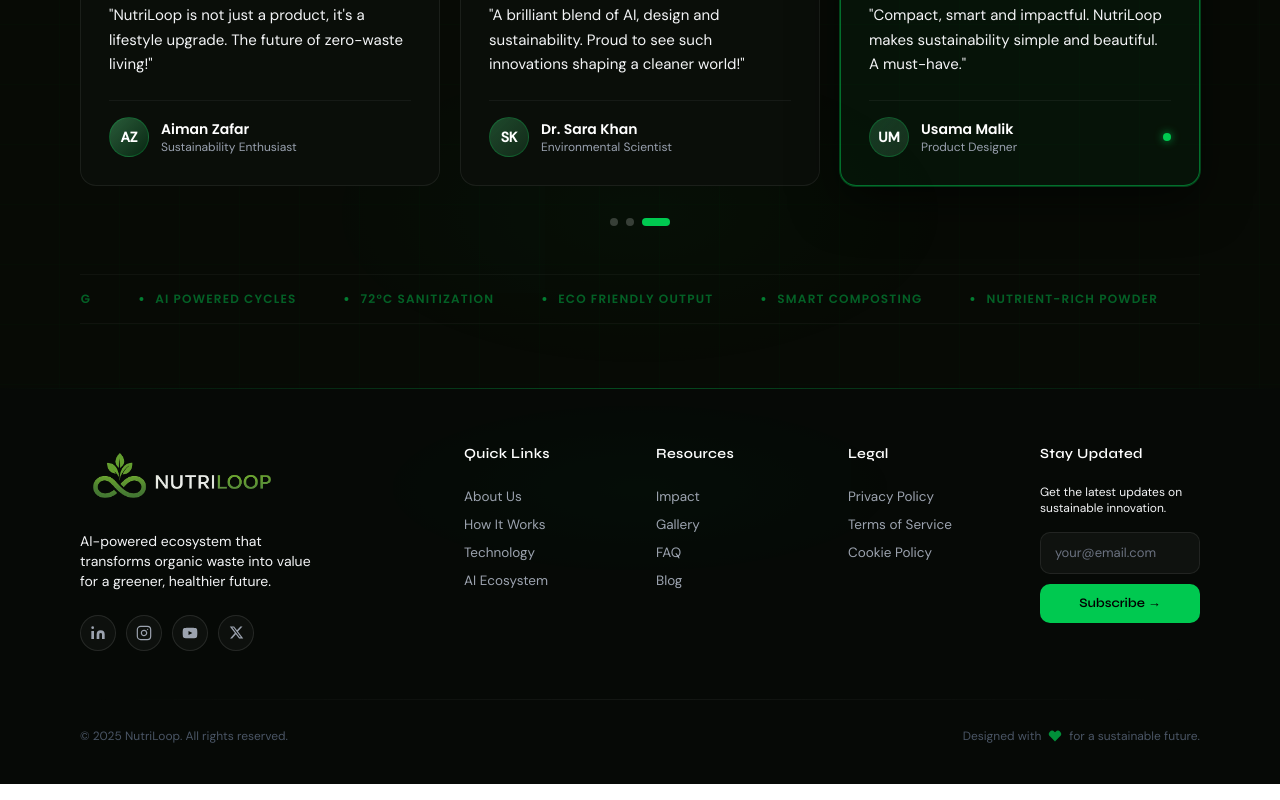
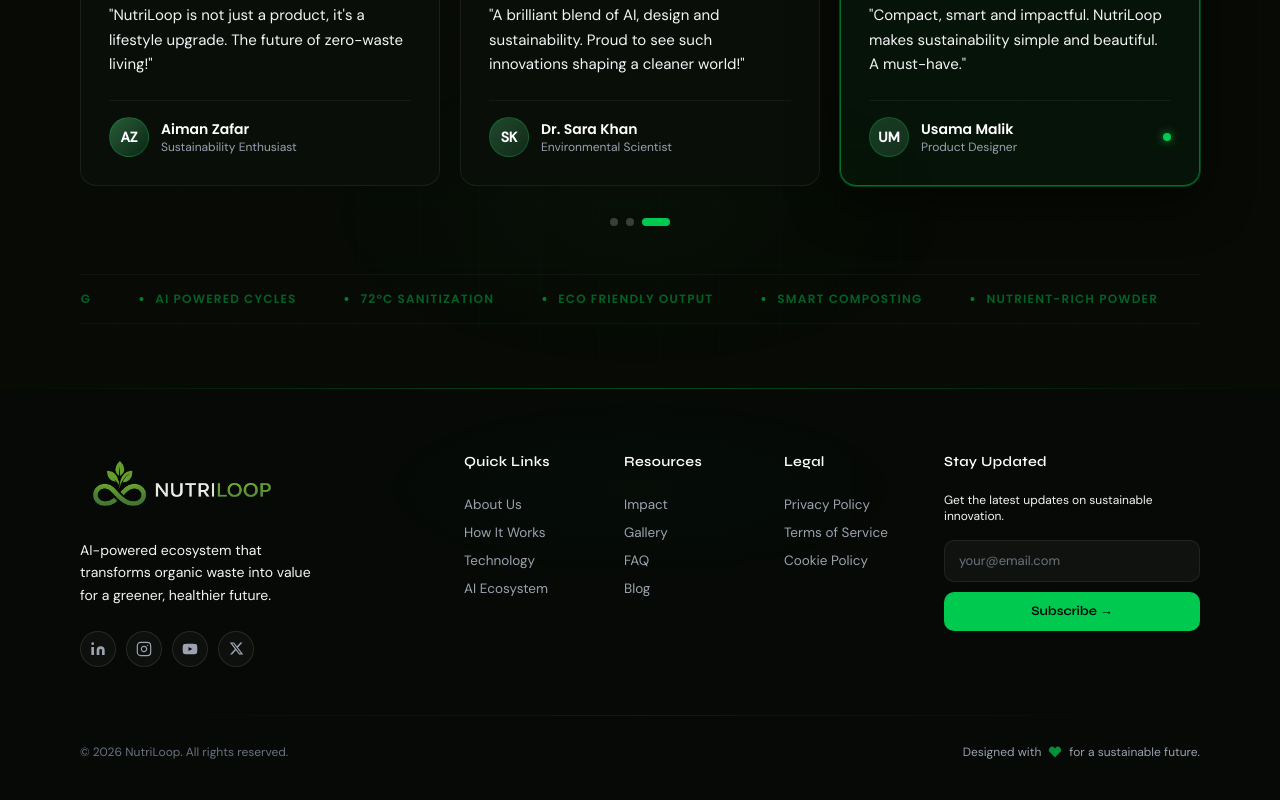
Before and after one commit to umarprogrammer19/Nutriloop, a Next.js app: page / in a window 1280 px wide. Shown: the part 3116-3916 px from the top of the page. Built offline with nearby package versions, Linux system fonts and the light colour scheme.

Commit message:
Footer Responsive

```diff
--- a/src/components/layout/footer.tsx
+++ b/src/components/layout/footer.tsx
@@ -69,10 +69,6 @@
           0%,100% { opacity:.4; }
           50%      { opacity:.75; }
         }
-        @keyframes logoSpin {
-          from { transform:rotate(0deg); }
-          to   { transform:rotate(360deg); }
-        }
         @keyframes fadeUp {
           from { opacity:0; transform:translateY(10px); }
           to   { opacity:1; transform:translateY(0); }
@@ -136,6 +132,10 @@
           font-family:'Syne',sans-serif;
           position:relative;
           overflow:hidden;
+          width: 100%;
+        }
+        @media (min-width: 640px) {
+            .subscribe-btn { width: auto; }
         }
         .subscribe-btn:hover {
           background:#22d45e;
@@ -153,15 +153,15 @@
                     style={{ background: "linear-gradient(90deg,transparent,rgba(0,201,80,0.35),transparent)" }} />
 
                 {/* Ambient glow */}
-                <div className="pointer-events-none absolute top-0 left-1/2 -translate-x-1/2 w-150 h-50"
+                <div className="pointer-events-none absolute top-0 left-1/2 -translate-x-1/2 w-full max-w-[600px] h-50"
                     style={{ background: "radial-gradient(ellipse, rgba(0,201,80,0.06) 0%, transparent 70%)", animation: "glowBreath 6s ease-in-out infinite" }} />
 
                 {/* Main footer content */}
-                <div className="relative z-10 2xl:max-w-350 w-[90%] mx-auto px-4 pt-14 pb-10">
-                    <div className="grid grid-cols-1 md:grid-cols-2 lg:grid-cols-6 gap-10 lg:gap-8">
+                <div className="relative z-10 2xl:max-w-350 w-[90%] mx-auto px-0 sm:px-4 pt-12 pb-8 lg:pt-16 lg:pb-10">
+                    <div className="grid grid-cols-1 sm:grid-cols-2 lg:grid-cols-12 gap-10 lg:gap-8">
 
                         {/* ── Brand column ── */}
-                        <div className="lg:col-span-2 flex flex-col gap-5">
+                        <div className="sm:col-span-2 lg:col-span-4 flex flex-col gap-4 sm:gap-5">
                             {/* Logo */}
                             <Link href="/" className="flex gap-3">
                                 <Image
@@ -170,16 +170,16 @@
                                     width={180}
                                     height={40}
                                     priority
-                                    className="w-52"
+                                    className="w-44 sm:w-52"
                                 />
                             </Link>
 
-                            <p className="text-gray-100 text-sm max-w-60">
+                            <p className="text-gray-100 text-sm max-w-sm lg:max-w-60 leading-relaxed">
                                 AI-powered ecosystem that transforms organic waste into value for a greener, healthier future.
                             </p>
 
                             {/* Social icons */}
-                            <div className="flex items-center gap-2.5 mt-1">
+                            <div className="flex items-center gap-2.5 mt-2 lg:mt-1">
                                 {socials.map((s) => (
                                     <a key={s.label} href={s.href} className="social-btn" aria-label={s.label}>
                                         {s.icon}
@@ -188,12 +188,16 @@
                             </div>
                         </div>
 
+                        {/* ── Link Columns Wrapper ── */}
+                        {/* 2 cols on mobile, 3 on desktop */}
+                        <div className="sm:col-span-1 lg:col-span-5 grid grid-cols-2 lg:grid-cols-3 gap-8">
+
                             {/* ── Quick Links ── */}
                             <div>
-                            <h4 className="text-white font-semibold text-sm mb-5 tracking-wide" style={{ fontFamily: "'Syne',sans-serif" }}>
+                                <h4 className="text-white font-semibold text-sm mb-4 sm:mb-5 tracking-wide" style={{ fontFamily: "'Syne',sans-serif" }}>
                                     Quick Links
                                 </h4>
-                            <ul className="flex flex-col gap-1">
+                                <ul className="flex flex-col gap-2 sm:gap-1">
                                     {quickLinks.map((l) => (
                                         <li key={l}>
                                             <a href="#" className="footer-link">{l}</a>
@@ -204,10 +208,10 @@
 
                             {/* ── Resources ── */}
                             <div>
-                            <h4 className="text-white font-semibold text-sm mb-5 tracking-wide" style={{ fontFamily: "'Syne',sans-serif" }}>
+                                <h4 className="text-white font-semibold text-sm mb-4 sm:mb-5 tracking-wide" style={{ fontFamily: "'Syne',sans-serif" }}>
                                     Resources
                                 </h4>
-                            <ul className="flex flex-col gap-1">
+                                <ul className="flex flex-col gap-2 sm:gap-1">
                                     {resources.map((l) => (
                                         <li key={l}>
                                             <a href="#" className="footer-link">{l}</a>
@@ -217,11 +221,11 @@
                             </div>
 
                             {/* ── Legal ── */}
-                        <div>
-                            <h4 className="text-white font-semibold text-sm mb-5 tracking-wide" style={{ fontFamily: "'Syne',sans-serif" }}>
+                            <div className="col-span-2 lg:col-span-1">
+                                <h4 className="text-white font-semibold text-sm mb-4 sm:mb-5 tracking-wide" style={{ fontFamily: "'Syne',sans-serif" }}>
                                     Legal
                                 </h4>
-                            <ul className="flex flex-col gap-1">
+                                <ul className="flex flex-col sm:flex-row lg:flex-col gap-3 sm:gap-6 lg:gap-1">
                                     {legal.map((l) => (
                                         <li key={l}>
                                             <a href="#" className="footer-link">{l}</a>
@@ -229,10 +233,11 @@
                                     ))}
                                 </ul>
                             </div>
+                        </div>
 
                         {/* ── Newsletter ── */}
-                        <div>
-                            <h4 className="text-white font-semibold text-sm mb-5 tracking-wide" style={{ fontFamily: "'Syne',sans-serif" }}>
+                        <div className="sm:col-span-1 lg:col-span-3">
+                            <h4 className="text-white font-semibold text-sm mb-3 sm:mb-5 tracking-wide" style={{ fontFamily: "'Syne',sans-serif" }}>
                                 Stay Updated
                             </h4>
                             <p className="text-gray-100 text-xs mb-4">
@@ -247,7 +252,7 @@
                                     You're subscribed!
                                 </div>
                             ) : (
-                                <form onSubmit={handleSubscribe} className="flex flex-col gap-2.5">
+                                <form onSubmit={handleSubscribe} className="flex flex-col sm:flex-row lg:flex-col gap-2.5">
                                     <input
                                         type="email"
                                         className="subscribe-input"
@@ -256,7 +261,7 @@
                                         onChange={(e) => setEmail(e.target.value)}
                                         required
                                     />
-                                    <button type="submit" className="subscribe-btn">
+                                    <button type="submit" className="subscribe-btn shrink-0">
                                         Subscribe →
                                     </button>
                                 </form>
@@ -265,16 +270,16 @@
                     </div>
 
                     {/* ── Divider ── */}
-                    <div className="mt-12 mb-7 h-px w-full"
+                    <div className="mt-10 sm:mt-12 mb-6 sm:mb-7 h-px w-full"
                         style={{ background: "linear-gradient(90deg,transparent,rgba(255,255,255,0.06),transparent)" }} />
 
                     {/* ── Bottom bar ── */}
-                    <div className="flex flex-col sm:flex-row items-center justify-between gap-4">
-                        <p className="text-gray-600 text-xs">
-                            © 2025 NutriLoop. All rights reserved.
+                    <div className="flex flex-col-reverse md:flex-row items-center justify-between gap-4 text-center md:text-left">
+                        <p className="text-gray-500 text-xs">
+                            © {new Date().getFullYear()} NutriLoop. All rights reserved.
                         </p>
 
-                        <div className="flex items-center gap-1.5 text-xs text-gray-600">
+                        <div className="flex items-center justify-center gap-1.5 text-xs text-gray-400">
                             Designed with
                             <svg width="14" height="14" viewBox="0 0 24 24" fill="rgba(0,201,80,0.7)" style={{ margin: "0 1px" }}>
                                 <path d="M20.84 4.61a5.5 5.5 0 0 0-7.78 0L12 5.67l-1.06-1.06a5.5 5.5 0 0 0-7.78 7.78l1.06 1.06L12 21.23l7.78-7.78 1.06-1.06a5.5 5.5 0 0 0 0-7.78z" />
```
Lines whose indentation alone changed are shown as unchanged.
